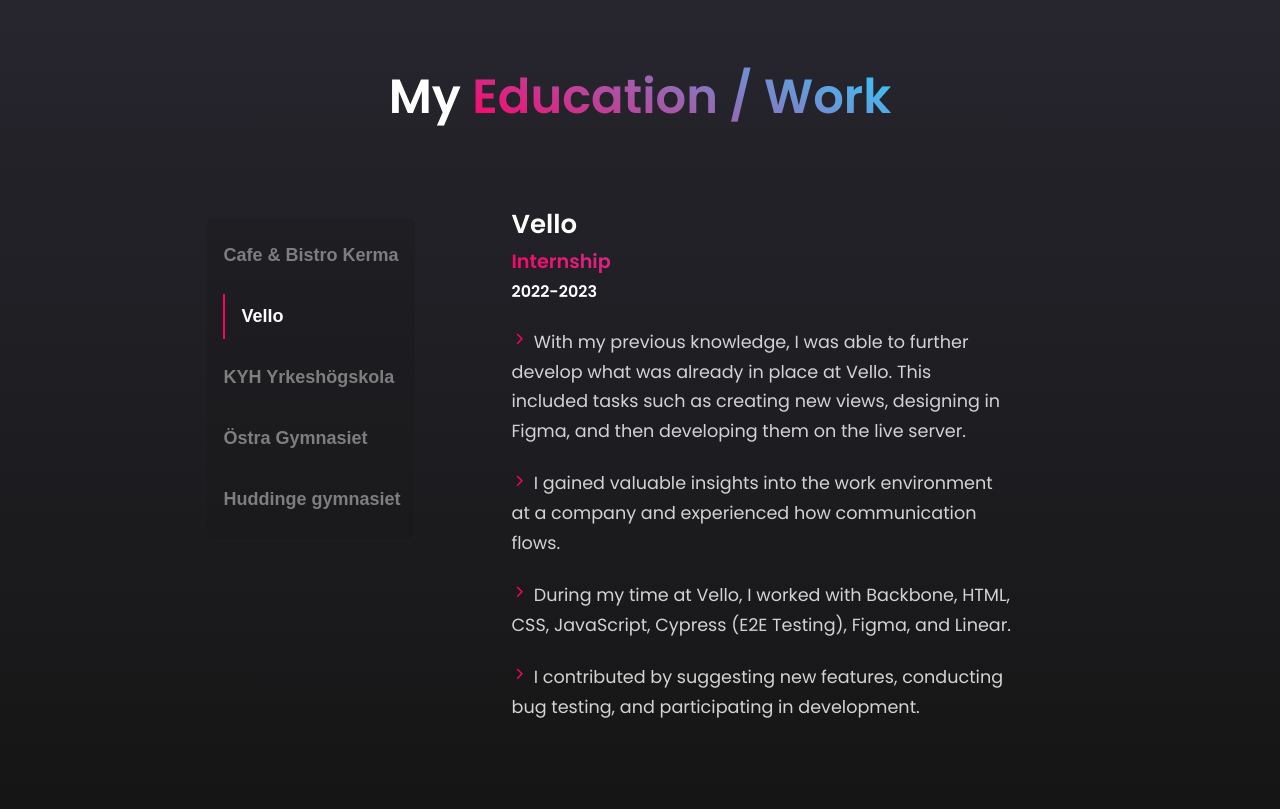
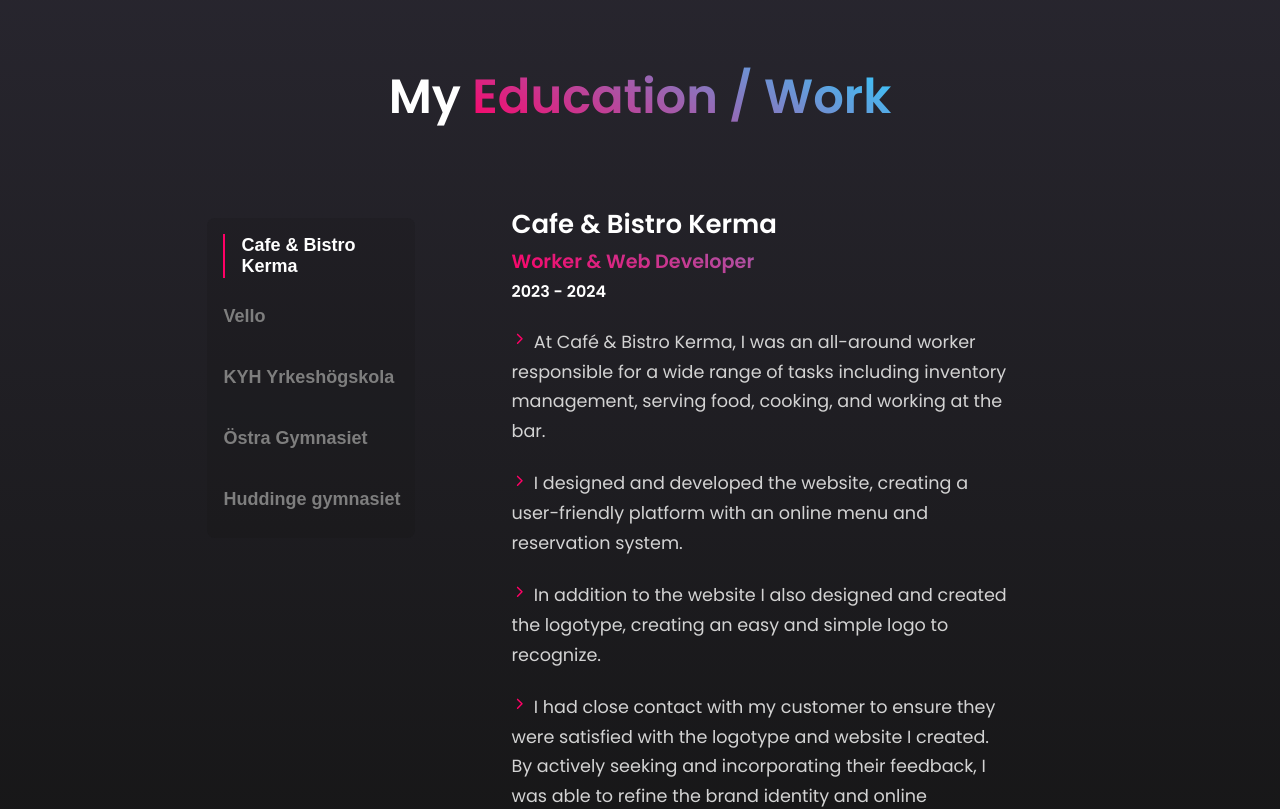
Before and after one commit to JesperSjostrom2/jespersjostrom2.github.io, a React (Create React App) app: page / in a window 1280 px wide. Shown: the part 1760-2569 px from the top of the page. Built offline with nearby package versions, Linux system fonts and the light colour scheme; no server answers; the HTML template or start-up script is replaced by a standard one.

Commit message:
opens button nr 1 by default

```diff
--- a/src/components/education/Education.jsx
+++ b/src/components/education/Education.jsx
@@ -77,7 +77,7 @@
       return (
         <div className="button-output-content">
           <h2 data-aos="fade-right" data-aos-delay="100">Vello</h2>
-          <h4 data-aos="fade-right" data-aos-delay="150">Internship</h4>
+          <h4 data-aos="fade-right" data-aos-delay="150">Web developer Internship</h4>
           <h5 data-aos="fade-right" data-aos-delay="200"> 2022-2023 </h5>
           <ul>
             <li data-aos="fade-right" data-aos-delay="250">
@@ -175,7 +175,7 @@
 }
 
 const Education = () => {
-  const [selectedButton, setSelectedButton] = useState('button1');
+  const [selectedButton, setSelectedButton] = useState('button0');
 
   const handleButtonClick = (buttonId) => {
     setSelectedButton(buttonId);
```
